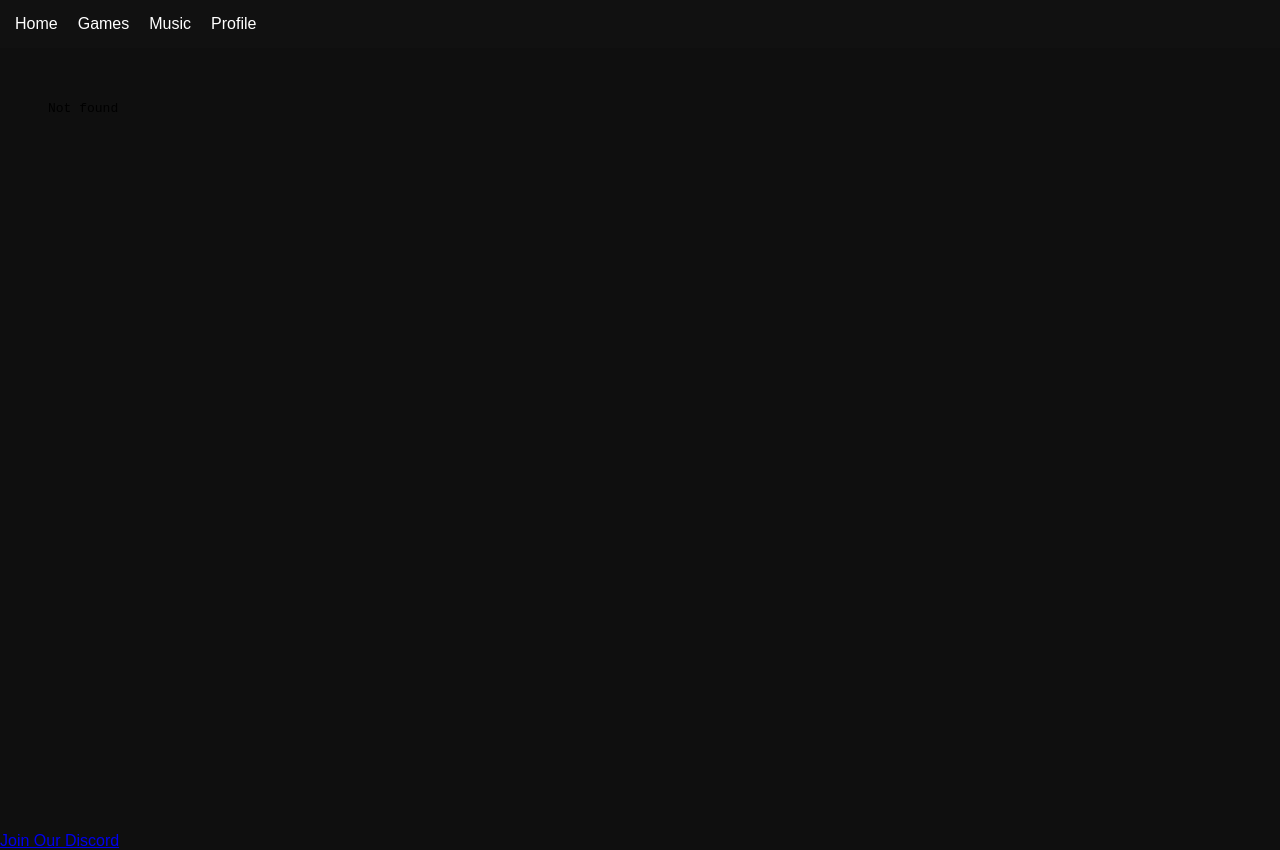
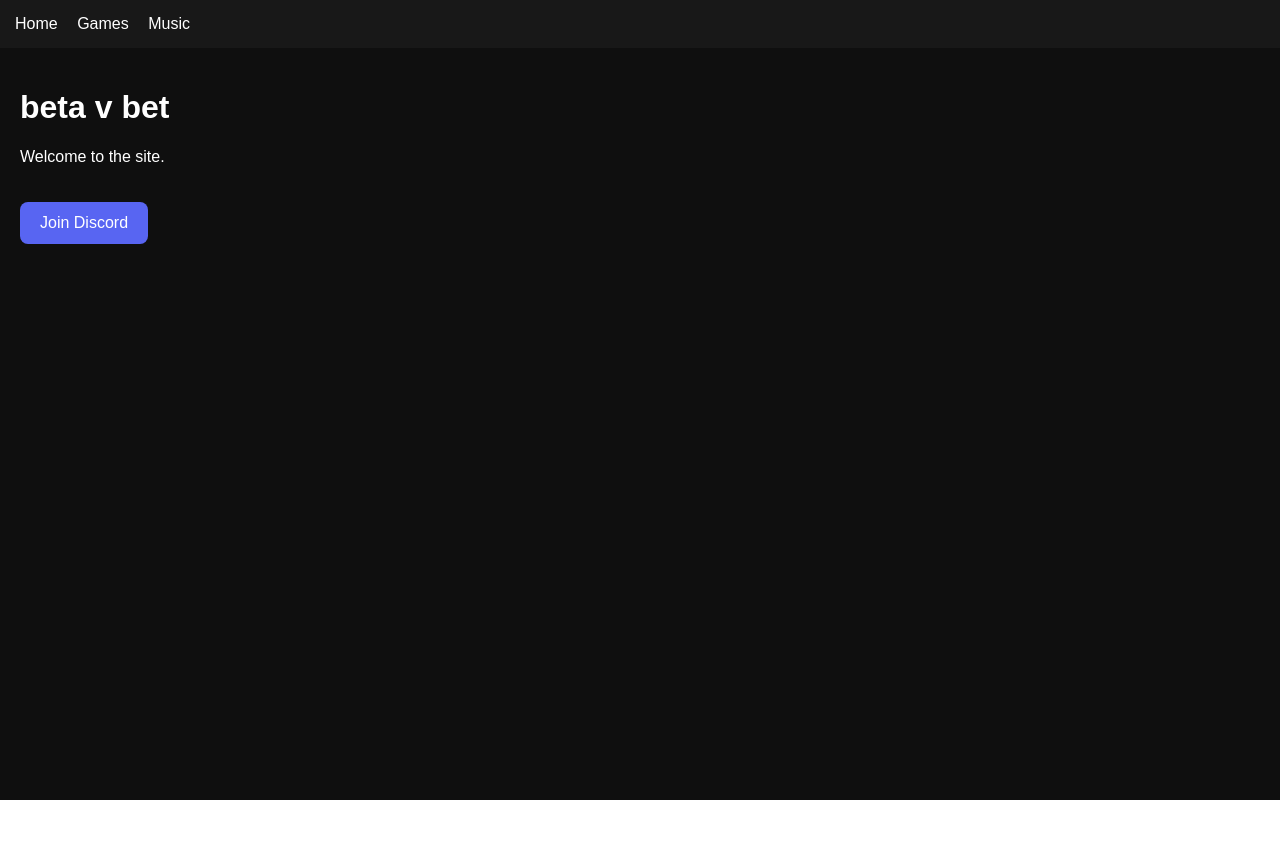
Before and after one commit to ProcyonXD/betavbet, a plain HTML site: page index.html in a window 1280 px wide. After the commit the page ends 800 px from the top, so only its background shows below. Drawn offline with Linux system fonts and the light colour scheme.

Commit message:
Update index.html

```diff
--- a/index.html
+++ b/index.html
@@ -1,32 +1,104 @@
 <!DOCTYPE html>
 <html>
 <head>
-  <title>beta v bet</title>
-  <link rel="stylesheet" href="style.css">
+  <title>Dictionary</title>
+
+  <style>
+    body {
+      margin: 0;
+      font-family: Arial, sans-serif;
+      background: white;
+      color: black;
+    }
+
+    /* FAKE DICTIONARY SCREEN */
+    #fakePage {
+      padding: 40px;
+    }
+
+    #fakePage h1 {
+      font-size: 32px;
+    }
+
+    #fakePage input {
+      padding: 10px;
+      width: 300px;
+      margin-top: 20px;
+      font-size: 16px;
+    }
+
+    /* REAL SITE (HIDDEN AT FIRST) */
+    #realSite {
+      display: none;
+      background: #0f0f0f;
+      color: white;
+      height: 100vh;
+    }
+
+    .navbar {
+      background: #181818;
+      padding: 15px;
+    }
+
+    .navbar a {
+      color: white;
+      margin-right: 15px;
+      text-decoration: none;
+    }
+
+    .content {
+      padding: 20px;
+    }
+
+    .discord-btn {
+      display: inline-block;
+      padding: 12px 20px;
+      background: #5865F2;
+      color: white;
+      text-decoration: none;
+      border-radius: 8px;
+      margin-top: 20px;
+    }
+  </style>
 </head>
+
 <body>
 
-<nav>
-  <a href="#" onclick="loadPage('home.html')">Home</a>
-  <a href="#" onclick="loadPage('games.html')">Games</a>
-  <a href="#" onclick="loadPage('music.html')">Music</a>
-  <a href="#" onclick="loadPage('profile.html')">Profile</a>
-</nav>
+<!-- 🔹 FAKE DICTIONARY -->
+<div id="fakePage">
+  <h1>Online Dictionary</h1>
+  <p>Search for word definitions instantly.</p>
 
-<div id="content" style="padding:40px;"></div>
+  <input type="text" placeholder="Enter a word...">
+  <p style="margin-top:20px;">Loading dictionary database...</p>
+</div>
 
+<!-- 🔹 REAL SITE -->
+<div id="realSite">
+  <div class="navbar">
+    <a href="index.html">Home</a>
+    <a href="games.html">Games</a>
+    <a href="music.html">Music</a>
+  </div>
+
+  <div class="content">
+    <h1>beta v bet</h1>
+    <p>Welcome to the site.</p>
+
+    <a href="https://discord.gg/qVdrUfdhhn" target="_blank" class="discord-btn">
+      Join Discord
+    </a>
+  </div>
+</div>
+
+<!-- 🔥 SCRIPT -->
 <script>
-function loadPage(page) {
-  document.getElementById("content").innerHTML =
-    '<iframe src="' + page + '" width="100%" height="700" style="border:none;"></iframe>';
-}
-
-loadPage('home.html'); // default page
+setTimeout(() => {
+  document.getElementById("fakePage").style.display = "none";
+  document.getElementById("realSite").style.display = "block";
+  document.title = "beta v bet";
+}, 3000);
 </script>
 
 </body>
 </html>
-
-<a href="https://discord.gg/qVdrUfdhhn" target="_blank" class="discord-btn">
-  Join Our Discord
-</a>
```
